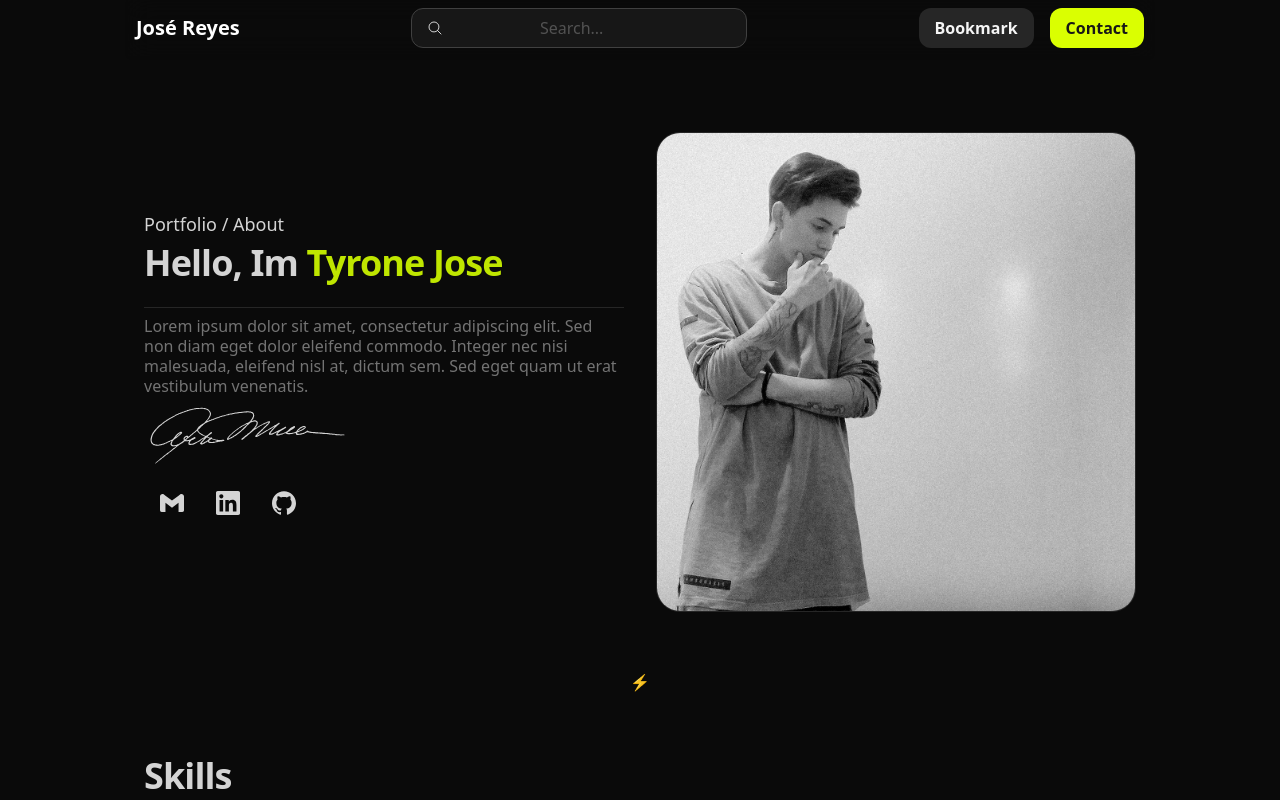
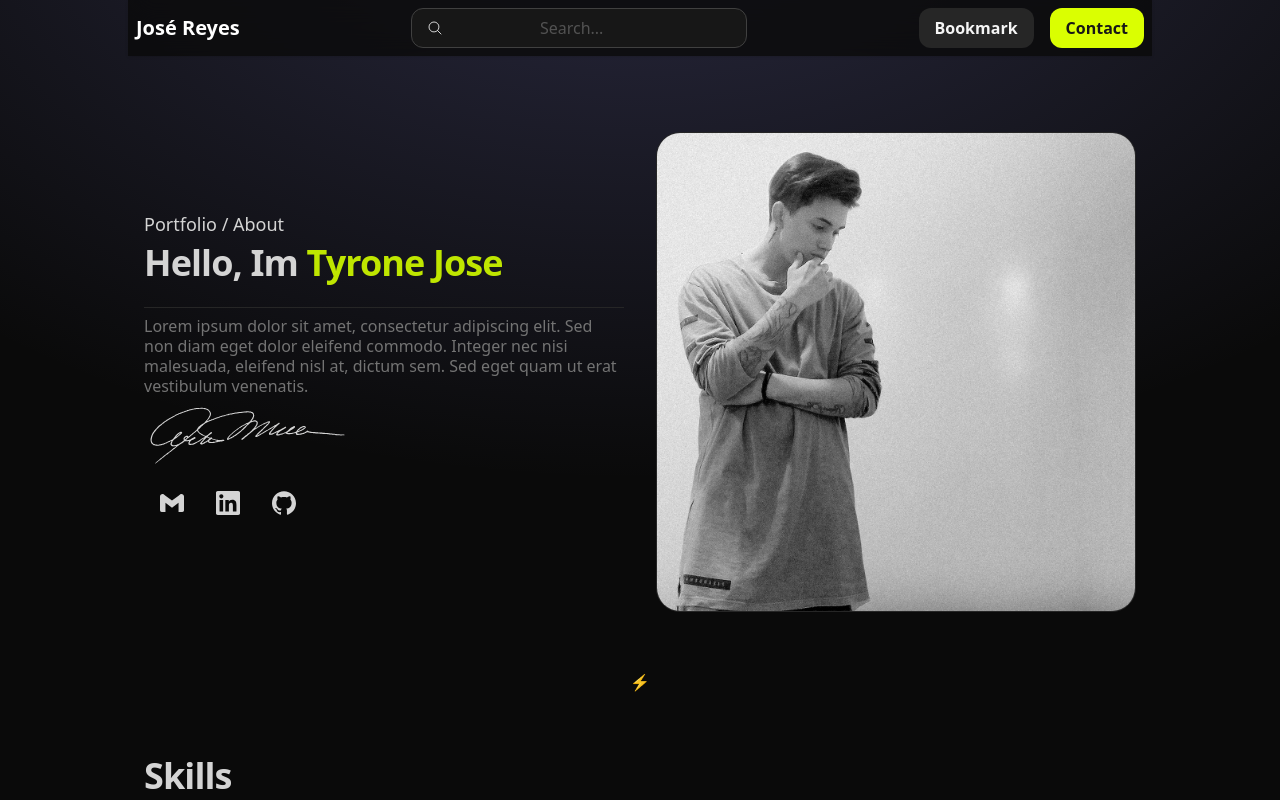
Before and after one commit to tyronejosee/project_portfolio, a React (Vite) app: page / in a window 1280 px wide. Shown: the top 800 px of the page. Built offline with nearby package versions, Linux system fonts and the light colour scheme.

Commit message:
ci: add github actions and github pages configs

```diff
--- a/index.html
+++ b/index.html
@@ -11,7 +11,7 @@
     <meta name="viewport" content="width=device-width, initial-scale=1.0" />
     <title>José Reyes | Portfolio</title>
   </head>
-  <body class="styles">
+  <body class="styles relative">
     <div id="root"></div>
     <script type="module" src="/src/main.tsx"></script>
   </body>
--- a/src/layouts/Layout.tsx
+++ b/src/layouts/Layout.tsx
@@ -13,6 +13,7 @@ export function Layout({ children }: LayoutProps) {
       <main className="max-w-screen-lg mx-auto space-y-16 flex flex-col min-h-[650px] p-4">
         {children}
       </main>
+      <div className="absolute top-0 z-[-2] h-screen w-screen bg-neutral-950 bg-[radial-gradient(ellipse_80%_80%_at_50%_-20%,rgba(120,119,198,0.3),rgba(255,255,255,0))]"></div>
       {/* <ScrollToTop /> */}
     </>
   );
--- a/src/styles/output.css
+++ b/src/styles/output.css
@@ -825,12 +825,20 @@ video {
   top: 0px;
 }
 
+.-z-10 {
+  z-index: -10;
+}
+
 .z-10 {
   z-index: 10;
 }
 
 .z-50 {
   z-index: 50;
+}
+
+.z-\[-2\] {
+  z-index: -2;
 }
 
 .col-span-2 {
@@ -850,6 +858,10 @@ video {
   margin-left: 0.75rem;
 }
 
+.mr-2 {
+  margin-right: 0.5rem;
+}
+
 .mr-4 {
   margin-right: 1rem;
 }
@@ -870,10 +882,6 @@ video {
   margin-top: 2rem;
 }
 
-.mr-2 {
-  margin-right: 0.5rem;
-}
-
 .block {
   display: block;
 }
@@ -902,10 +910,18 @@ video {
   height: 4rem;
 }
 
+.h-4 {
+  height: 1rem;
+}
+
 .h-6 {
   height: 1.5rem;
 }
 
+.h-9 {
+  height: 2.25rem;
+}
+
 .h-\[600px\] {
   height: 600px;
 }
@@ -914,12 +930,8 @@ video {
   height: 100%;
 }
 
-.h-4 {
-  height: 1rem;
-}
-
-.h-9 {
-  height: 2.25rem;
+.h-screen {
+  height: 100vh;
 }
 
 .min-h-\[650px\] {
@@ -942,6 +954,10 @@ video {
   width: 4rem;
 }
 
+.w-4 {
+  width: 1rem;
+}
+
 .w-52 {
   width: 13rem;
 }
@@ -954,8 +970,8 @@ video {
   width: 100%;
 }
 
-.w-4 {
-  width: 1rem;
+.w-screen {
+  width: 100vw;
 }
 
 .max-w-7xl {
@@ -1133,6 +1149,11 @@ video {
   border-color: rgb(209 213 219 / var(--tw-border-opacity));
 }
 
+.border-neutral-200 {
+  --tw-border-opacity: 1;
+  border-color: rgb(229 229 229 / var(--tw-border-opacity));
+}
+
 .border-neutral-700 {
   --tw-border-opacity: 1;
   border-color: rgb(64 64 64 / var(--tw-border-opacity));
@@ -1142,11 +1163,6 @@ video {
   border-color: transparent;
 }
 
-.border-neutral-200 {
-  --tw-border-opacity: 1;
-  border-color: rgb(229 229 229 / var(--tw-border-opacity));
-}
-
 .bg-gray-200 {
   --tw-bg-opacity: 1;
   background-color: rgb(229 231 235 / var(--tw-bg-opacity));
@@ -1170,6 +1186,11 @@ video {
 .bg-neutral-200 {
   --tw-bg-opacity: 1;
   background-color: rgb(229 229 229 / var(--tw-bg-opacity));
+}
+
+.bg-neutral-50 {
+  --tw-bg-opacity: 1;
+  background-color: rgb(250 250 250 / var(--tw-bg-opacity));
 }
 
 .bg-neutral-50\/80 {
@@ -1186,9 +1207,13 @@ video {
   background-color: rgb(255 255 255 / var(--tw-bg-opacity));
 }
 
-.bg-neutral-50 {
-  --tw-bg-opacity: 1;
-  background-color: rgb(250 250 250 / var(--tw-bg-opacity));
+.bg-neutral-950 {
+  --tw-bg-opacity: 1;
+  background-color: rgb(10 10 10 / var(--tw-bg-opacity));
+}
+
+.bg-\[radial-gradient\(ellipse_80\%_80\%_at_50\%_-20\%\2c rgba\(120\2c 119\2c 198\2c 0\.3\)\2c rgba\(255\2c 255\2c 255\2c 0\)\)\] {
+  background-image: radial-gradient(ellipse 80% 80% at 50% -20%,rgba(120,119,198,0.3),rgba(255,255,255,0));
 }
 
 .object-cover {
@@ -1223,6 +1248,11 @@ video {
   padding-right: 1rem;
 }
 
+.px-5 {
+  padding-left: 1.25rem;
+  padding-right: 1.25rem;
+}
+
 .px-6 {
   padding-left: 1.5rem;
   padding-right: 1.5rem;
@@ -1253,6 +1283,11 @@ video {
   padding-bottom: 0.5rem;
 }
 
+.py-24 {
+  padding-top: 6rem;
+  padding-bottom: 6rem;
+}
+
 .py-3 {
   padding-top: 0.75rem;
   padding-bottom: 0.75rem;
@@ -1364,14 +1399,14 @@ video {
   color: rgb(115 115 115 / var(--tw-text-opacity));
 }
 
+.text-neutral-800 {
+  --tw-text-opacity: 1;
+  color: rgb(38 38 38 / var(--tw-text-opacity));
+}
+
 .text-white {
   --tw-text-opacity: 1;
   color: rgb(255 255 255 / var(--tw-text-opacity));
-}
-
-.text-neutral-800 {
-  --tw-text-opacity: 1;
-  color: rgb(38 38 38 / var(--tw-text-opacity));
 }
 
 .underline {
@@ -1432,6 +1467,10 @@ video {
 
 .ease-in-out {
   transition-timing-function: cubic-bezier(0.4, 0, 0.2, 1);
+}
+
+.\[background\:radial-gradient\(125\%_125\%_at_50\%_10\%\2c \#000_40\%\2c \#63e_100\%\)\] {
+  background: radial-gradient(125% 125% at 50% 10%,#000 40%,#63e 100%);
 }
 
 /* Scrollbar */
@@ -1566,16 +1605,6 @@ video {
   background-color: rgb(212 212 212 / var(--tw-bg-opacity));
 }
 
-.hover\:bg-neutral-900:hover {
-  --tw-bg-opacity: 1;
-  background-color: rgb(23 23 23 / var(--tw-bg-opacity));
-}
-
-.hover\:bg-neutral-100:hover {
-  --tw-bg-opacity: 1;
-  background-color: rgb(245 245 245 / var(--tw-bg-opacity));
-}
-
 .hover\:underline:hover {
   text-decoration-line: underline;
 }
@@ -1729,28 +1758,28 @@ video {
   background-color: rgb(23 23 23 / var(--tw-bg-opacity));
 }
 
+.dark\:bg-neutral-950:is(.dark *) {
+  --tw-bg-opacity: 1;
+  background-color: rgb(10 10 10 / var(--tw-bg-opacity));
+}
+
 .dark\:bg-neutral-950\/80:is(.dark *) {
   background-color: rgb(10 10 10 / 0.8);
 }
 
-.dark\:bg-neutral-950:is(.dark *) {
-  --tw-bg-opacity: 1;
-  background-color: rgb(10 10 10 / var(--tw-bg-opacity));
-}
-
 .dark\:bg-white:is(.dark *) {
   --tw-bg-opacity: 1;
   background-color: rgb(255 255 255 / var(--tw-bg-opacity));
 }
 
+.dark\:text-neutral-200:is(.dark *) {
+  --tw-text-opacity: 1;
+  color: rgb(229 229 229 / var(--tw-text-opacity));
+}
+
 .dark\:text-white:is(.dark *) {
   --tw-text-opacity: 1;
   color: rgb(255 255 255 / var(--tw-text-opacity));
-}
-
-.dark\:text-neutral-200:is(.dark *) {
-  --tw-text-opacity: 1;
-  color: rgb(229 229 229 / var(--tw-text-opacity));
 }
 
 .dark\:hover\:border-neutral-500:hover:is(.dark *) {
@@ -1763,14 +1792,14 @@ video {
   background-color: rgb(218 255 1 / var(--tw-bg-opacity));
 }
 
+.dark\:hover\:bg-neutral-100:hover:is(.dark *) {
+  --tw-bg-opacity: 1;
+  background-color: rgb(245 245 245 / var(--tw-bg-opacity));
+}
+
 .dark\:hover\:bg-neutral-800:hover:is(.dark *) {
   --tw-bg-opacity: 1;
   background-color: rgb(38 38 38 / var(--tw-bg-opacity));
-}
-
-.dark\:hover\:bg-neutral-100:hover:is(.dark *) {
-  --tw-bg-opacity: 1;
-  background-color: rgb(245 245 245 / var(--tw-bg-opacity));
 }
 
 .dark\:hover\:text-chartreuse-400:hover:is(.dark *) {
```
Also changed, not shown: vite.config.ts (+4 -3 lines).
